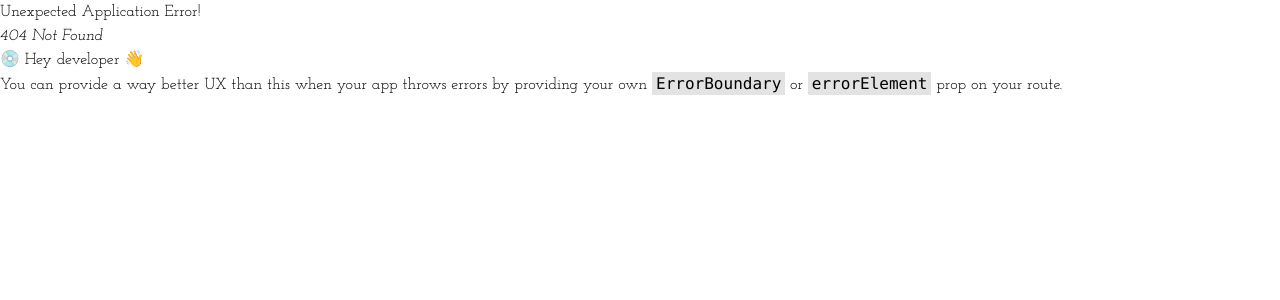
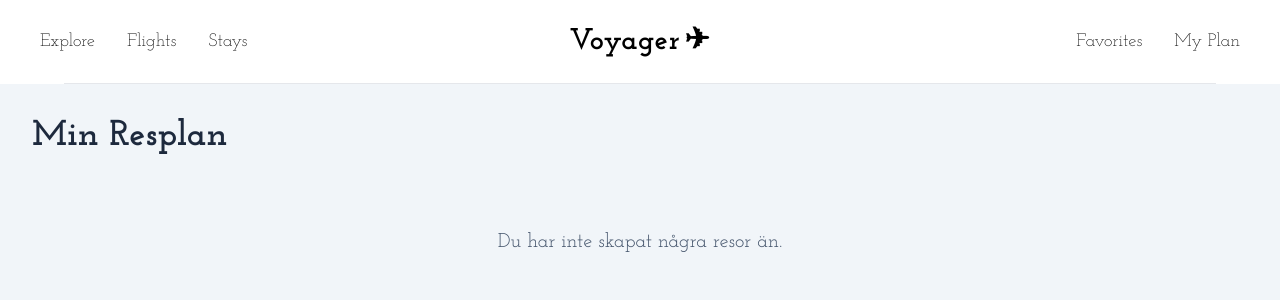
Before and after one commit to Taninwat-55/travel-planner-voyager, a React (Vite) app: page /travel-plan in a window 1280 px wide. Before the commit this address had no page. Shown: the top 300 px of the page. Built offline with nearby package versions, Linux system fonts and the light colour scheme.

Commit message:
add travel plan page

```diff
--- a/src/components/Navbar.jsx
+++ b/src/components/Navbar.jsx
@@ -2,35 +2,45 @@ import { Link } from 'react-router-dom';
 
 function Navbar() {
   return (
-    <nav className='w-full max-w-8xl flex justify-between items-center py-6 px-6 relative bg-white'>
-      {/* Left Menu */}
-      <ul className='flex gap-8 text-black text-lg font-light ml-20'>
-        <li className='cursor-pointer hover:-translate-y-1 hover:scale-110 hover:font-semibold hover:text-black transition-transform duration-200'>
+    <nav className='w-full bg-white py-6 px-10 relative'>
+      <div className='max-w-7xl mx-auto flex justify-between items-center'>
+        {/* Left Menu (takes up 1/3 of the space) */}
+        <div className='flex-1'>
+          <ul className='flex gap-8 text-black text-lg font-light'>
+            <li className='hover:-translate-y-1 hover:scale-110 transition-transform duration-200'>
               <Link to='/explore'>Explore</Link>
             </li>
-        <li className='cursor-pointer hover:-translate-y-1 hover:scale-110 hover:font-semibold hover:text-black transition-transform duration-200'>
+            <li className='hover:-translate-y-1 hover:scale-110 transition-transform duration-200'>
               <Link to='/flights'>Flights</Link>
             </li>
-        <li className='cursor-pointer hover:-translate-y-1 hover:scale-110 hover:font-semibold hover:text-black transition-transform duration-200'>
+            <li className='hover:-translate-y-1 hover:scale-110 transition-transform duration-200'>
               <Link to='/stays'>Stays</Link>
             </li>
           </ul>
+        </div>
 
-      {/* Center Logo */}
-      <h1 className='absolute left-1/2 transform -translate-x-1/2 text-3xl tracking-wide cursor-pointer'>
-        <Link to='/'>
-          {' '}
-          Voyager<span className='inline-block ml-'>✈</span>
+        {/* Center Logo (takes up 1/3 of the space and is centered) */}
+        <div className='flex-1 text-center'>
+          <Link to='/' className='text-3xl tracking-wide font-bold'>
+            Voyager<span className='inline-block ml-1'>✈</span>
           </Link>
-      </h1>
+        </div>
 
-      {/* Right Menu */}
-      <ul>
-        <li><Link to='/favorites'>Favorites</Link></li>
+        {/* Right Menu (takes up 1/3 of the space, content pushed to the right) */}
+        <div className='flex-1 flex justify-end'>
+          <ul className='flex gap-8 text-black text-lg font-light'>
+            <li className='hover:-translate-y-1 hover:scale-110 transition-transform duration-200'>
+              <Link to='/favorites'>Favorites</Link>
+            </li>
+            <li className='hover:-translate-y-1 hover:scale-110 transition-transform duration-200'>
+              <Link to='/travel-plan'>My Plan</Link>
+            </li>
           </ul>
+        </div>
+      </div>
 
       {/* Centered Half-Line */}
-      <div className='absolute bottom-0 left-1/2 transform -translate-x-1/2 w-4/5 border-b border-black'></div>
+      <div className='absolute bottom-0 left-1/2 transform -translate-x-1/2 w-[90%] border-b border-gray-200'></div>
     </nav>
   );
 }
--- /dev/null
+++ b/src/pages/TravelPlanPage.jsx
@@ -0,0 +1,67 @@
+import { useState, useEffect } from 'react';
+import { getTravelPlan, removeTravelEntry } from '../utils/travelPlanStorage';
+import { Link } from 'react-router-dom';
+
+export default function TravelPlanPage() {
+  const [plan, setPlan] = useState([]);
+
+  // Ladda resplanen från localStorage när sidan visas
+  useEffect(() => {
+    setPlan(getTravelPlan());
+  }, []);
+
+  // Funktion för att ta bort en post och uppdatera sidan
+  const handleRemove = (id) => {
+    removeTravelEntry(id);
+    // Uppdatera state för att omedelbart visa ändringen
+    setPlan(getTravelPlan());
+  };
+
+  return (
+    <div className='p-4 md:p-8'>
+      <h1 className='text-4xl font-bold text-slate-800 mb-6'>Min Resplan</h1>
+
+      {plan.length > 0 ? (
+        <div className='space-y-4'>
+          {plan.map((entry) => (
+            <div
+              key={entry.id}
+              className='bg-white rounded-lg shadow-md p-4 flex justify-between items-start'
+            >
+              <div>
+                <h2 className='text-2xl font-semibold text-sky-700'>
+                  {entry.destination}
+                </h2>
+                <p className='text-slate-600'>
+                  <strong>Datum:</strong> {entry.checkIn} till {entry.checkOut}
+                </p>
+                <p className='text-slate-600'>
+                  <strong>Gäster:</strong> {entry.guests}
+                </p>
+                {entry.notes && (
+                  <p className='text-slate-500 mt-2'>
+                    <strong>Noteringar:</strong> {entry.notes}
+                  </p>
+                )}
+              </div>
+              <button
+                onClick={() => handleRemove(entry.id)}
+                className='text-red-500 hover:text-red-700 font-semibold'
+                aria-label={`Ta bort resan till ${entry.destination}`}
+              >
+                Ta bort
+              </button>
+            </div>
+          ))}
+        </div>
+      ) : (
+        <div className='text-center py-12'>
+          <p className='text-xl text-slate-600'>
+            Du har inte skapat några resor än.
+          </p>
+          {/* Här kan du länka till sidan där man kan skapa en resa, om ni har en sådan */}
+        </div>
+      )}
+    </div>
+  );
+}
```
Also changed, not shown: src/main.jsx (+6 -1 lines). Lines whose indentation alone changed are shown as unchanged.
